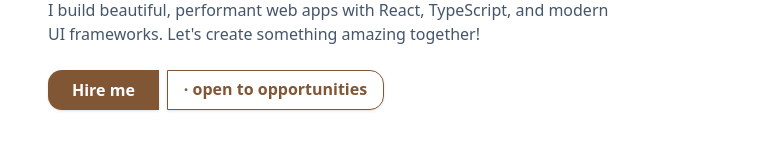
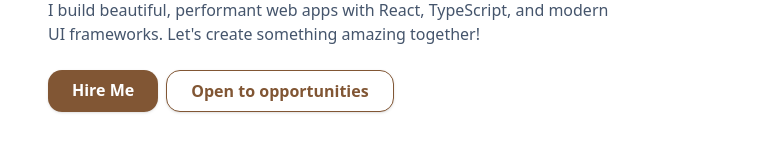
Before and after one commit to M-b-a-s/my-portfolio, a React (Vite) app: page / in a window 1280 px wide. Both pictures are taken after a click on the element "One". Shown: the part 398-560 px from the top of the page, without its empty margins (258-1021 px from the left). Built offline with nearby package versions, Linux system fonts and the light colour scheme.

Commit message:
fix: update button styles in Hero and Navbar for consistency and improved accessibility

```diff
--- a/src/components/Hero.tsx
+++ b/src/components/Hero.tsx
@@ -20,16 +20,19 @@ const Hero = () => (
     <div className="flex gap-2">
       <a
         href="mailto:mbas750@gmail.com"
-        className="bg-[#815634] hover:bg-[#312f2f] text-white font-semibold rounded-l-xl shadow transition-colors duration-200 md:px-6 md:py-2 md:text-base px-3 py-1.5 text-sm"
+        className="bg-[#815634] hover:bg-[#312f2f] text-white font-semibold rounded-xl shadow transition-colors duration-200 md:px-6 md:py-2 md:text-base px-8 py-2 text-sm"
       >
-        Hire me
+        Hire Me
       </a>
       <a
         href="#"
-        className="backdrop-blur-md bg-white/30 border border-[#815634] text-[#815634] font-semibold rounded-r-xl shadow transition-colors duration-200 hover:bg-white/50 hover:border-[#815634] md:px-4 md:py-1.5 md:text-base px-2.5 py-1 text-sm opacity-100 pointer-events-auto cursor-pointer"
-
+        className="border font-semibold rounded-xl shadow transition-colors duration-200 hover:cursor-pointer md:px-6 md:py-2 md:text-base px-3 py-1.5 text-sm flex items-center justify-center
+          md:bg-white md:border-[#815634] md:text-[#815634]
+          bg-[#007848] border-green-600 text-white animate-pulse md:animate-none md:bg-white md:text-[#815634] md:border-[#815634]"
+        style={{ minWidth: 120 }}
       >
-        · open to opportunities
+        <span className="block md:hidden">active</span>
+        <span className="hidden md:block">Open to opportunities</span>
       </a>
     </div>
   </section>
--- a/src/components/Navbar.tsx
+++ b/src/components/Navbar.tsx
@@ -93,7 +93,7 @@ const Navbar = () => {
         </button>
         {/* Mobile Dropdown */}
         {menuOpen && (
-          <div className="absolute top-16 left-1/2 -translate-x-1/2 w-[90vw] max-w-xs bg-white/90 border border-[#bda87c] rounded-xl shadow-lg p-4 flex flex-col gap-3 z-50 animate-fade-in">
+          <div className="absolute top-16 left-1/2 -translate-x-1/2 w-[90vw] max-w-xs bg-white border border-[#bda87c] rounded-xl shadow-lg p-4 flex flex-col gap-3 z-50 animate-fade-in">
             {navLinks.map(({ href, icon: Icon, title, external }) => (
               <a
                 key={title}
```
